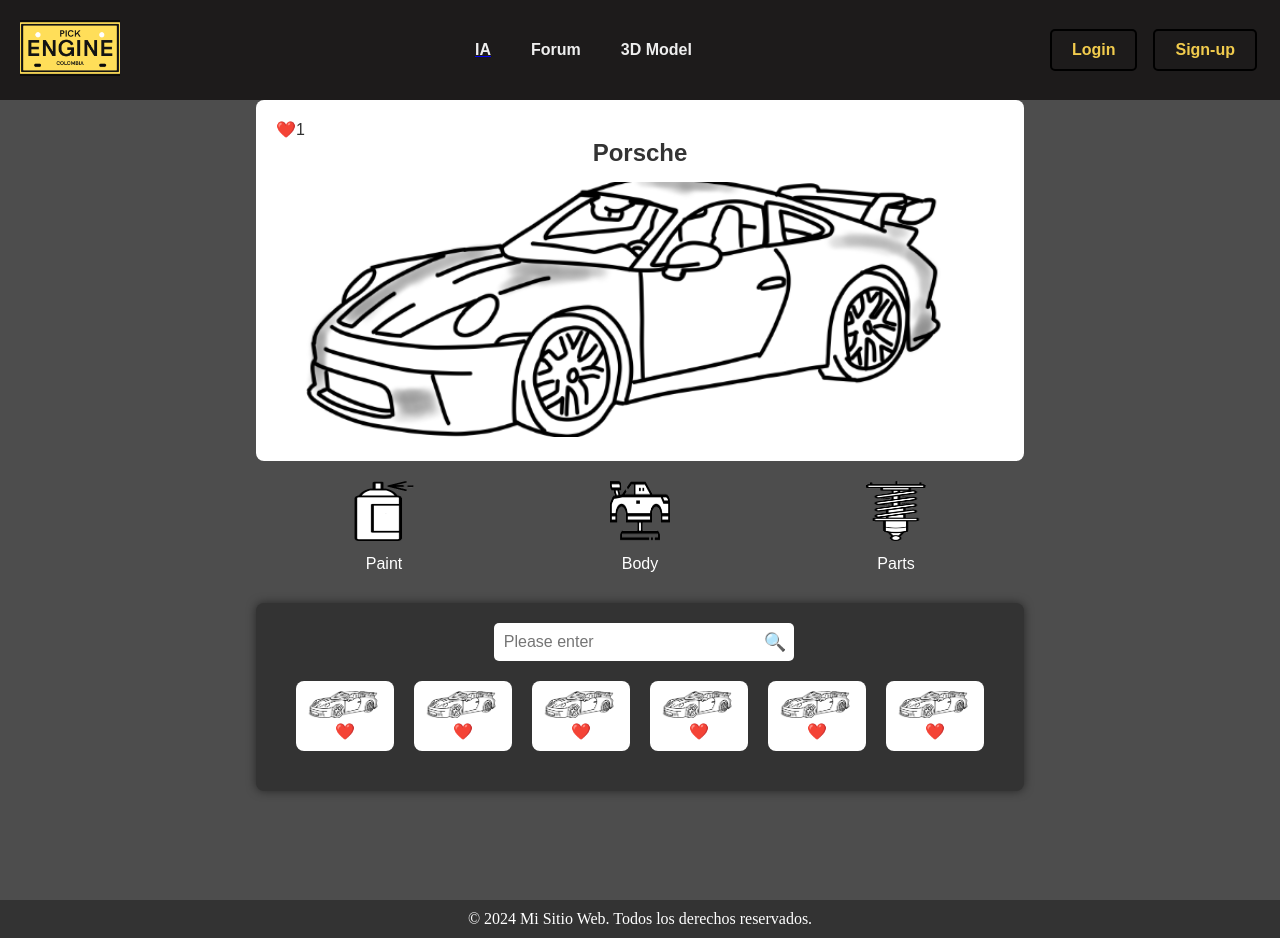
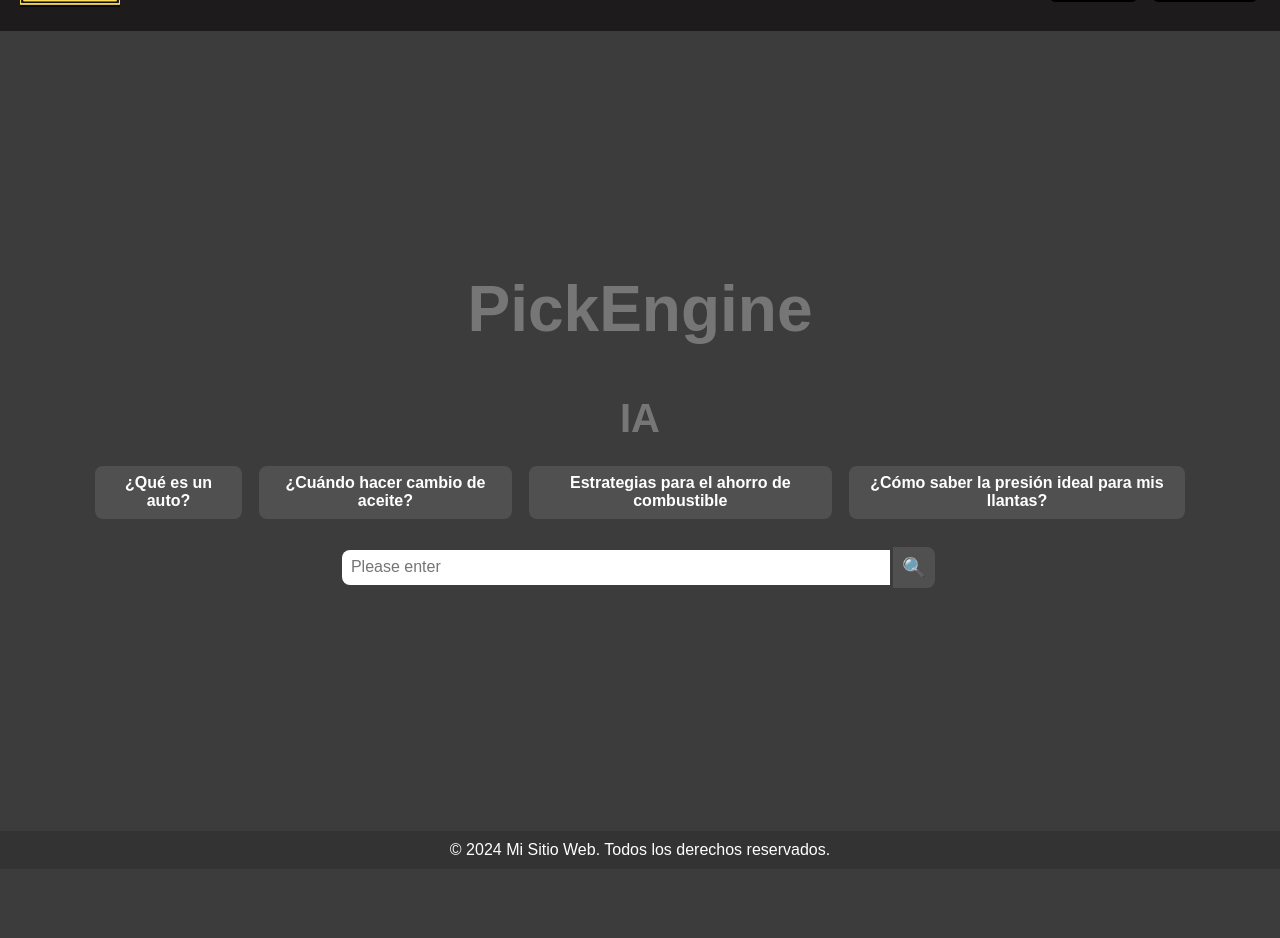
Before and after one commit to isatm/PickEngine, a React (Vite) app: page /ia in a window 1280 px wide. After the commit the page ends 869 px from the top, so only its background shows below. Built offline with nearby package versions, Linux system fonts and the light colour scheme.

Commit message:
Corrección
El jsx anterior era del apartado 3d

```diff
--- a/src/components/pages/ia.css
+++ b/src/components/pages/ia.css
@@ -1,101 +1,83 @@
-.container {
-    background-color: #4d4d4d;
-    color: white;
+* {
+    margin: 0;
+    padding: 0;
+    box-sizing: border-box;
+  }
+
+  body {
     font-family: Arial, sans-serif;
+    background-color: #3c3c3c;
+    color: #ffffff;
+    display: flex;
+    align-items: center;
+    justify-content: center;
     height: 100vh;
   }
 
-main {
+  .container {
     display: flex;
-    flex-direction: column;
+    justify-content: center;
     align-items: center;
-    background-color: #4d4d4d;
+    height: 100vh;
+    width: 100vw;
   }
 
-.car-section {
-    background-color: #fff;
-    color: #333;
-    padding: 20px;
-    border-radius: 8px;
-    text-align: center;
-    width: 60%;
-}
-
-.car-image {
-    width: 100%;
-    height: auto;
-    margin-top: 15px;
-}
-
-.options {
-    display: flex;
-    justify-content: space-around;
-    width: 60%;
-    margin-top: 20px;
-}
-
-.option {
+  .content {
     text-align: center;
   }
 
-.option img {
-    width: 60px;
-    height: 60px;
-    margin-bottom: 10px;
+  .main-title {
+    font-size: 400%;
+    color: rgba(255, 255, 255, 0.3);
   }
 
-.search-section {
-    display: flex;
-    justify-content: center;
-    align-items: center;
+  .subtitle {
+    font-size: 250%;
+    color: rgba(255, 255, 255, 0.3);
+    margin-bottom: 2%;
   }
 
-.search-input {
-    width: 300px;
-    padding: 10px;
-    border-radius: 5px;
-    border: none;
+  .button-group {
+    display: flex;
+    gap: 1%;
+    justify-content: center;
+    margin-bottom: 2%;
   }
 
-.search-icon {
-    margin-left: -30px;
-    font-size: 18px;
-    color: #333;
+  .info-button {
+    background-color: rgba(255, 255, 255, 0.1);
+    color: #ffffff;
+    border: none;
+    padding: 0.8% 1.5%;
+    font-size: 100%;
+    cursor: pointer;
+    border-radius: 0.5rem;
   }
 
-.gallery-section {
-    display: flex;
-    justify-content: center;
-    gap: 20px;
-    padding: 20px;
+  .info-button:hover {
+    background-color: rgba(255, 255, 255, 0.2);
   }
 
-.gallery-item {
-    background-color: #fff;
-    color: #333;
-    padding: 10px;
-    border-radius: 8px;
-    text-align: center;
-    width: 150px;
-    position: relative;
+  .search-bar {
+    display: flex;
+    align-items: center;
+    justify-content: center;
   }
 
-.gallery-car-image {
-    width: 100%;
-    height: auto;
+  .search-bar input {
+    padding: 0.8%;
+    font-size: 100%;
+    width: 50%;
+    border: none;
+    border-radius: 0.5rem 0 0 0.5rem;
   }
 
-.likes {
-    display: flex;
-    align-items: center;
-    justify-content: flex-start;
+  .search-button {
+    padding: 0.8%;
+    background-color: rgba(255, 255, 255, 0.1);
+    border: none;
+    cursor: pointer;
+    border-radius: 0 0.5rem 0.5rem 0;
+    font-size: 120%;
+    color: #ffffff;
   }
-
-.search-gallery-container {
-    width: 60%;
-    background-color: #333;
-    border-radius: 8px;
-    padding: 20px;
-    margin-top: 30px;
-    box-shadow: 0 0 10px rgba(0, 0, 0, 0.5);
-}
--- a/src/components/pages/ia.jsx
+++ b/src/components/pages/ia.jsx
@@ -3,46 +3,20 @@
 export default function IA() {
     return (
         <div className="container">
-            <main>
-                <section className="car-section">
-                    <div className="likes">
-                        <span className="heart-icon">❤️</span>
-                        <span className="like-count">1</span>
-                    </div>
-                    <h2>Porsche</h2>
-                    <img src="/car.png" alt="Porsche Car" className="car-image" />
-                </section>
-                <section className="options">
-                    <div className="option">
-                        <img src="/spray.png" alt="Paint Icon" />
-                        <p>Paint</p>
-                    </div>
-                    <div className="option">
-                        <img src="/carroceria.png" alt="Body Icon" />
-                        <p>Body</p>
-                    </div>
-                    <div className="option">
-                        <img src="/s.png" alt="Parts Icon" />
-                        <p>Parts</p>
-                    </div>
-                </section>
-
-                <div className="search-gallery-container">
-                    <section className="search-section">
-                        <input type="text" placeholder="Please enter" className="search-input" />
-                        <span className="search-icon">🔍</span>
-                    </section>
-
-                    <section className="gallery-section">
-                        {Array(6).fill().map((_, index) => (
-                            <div key={index} className="gallery-item">
-                                <img src="/car.png" alt="Car Model" className="gallery-car-image" />
-                                <span className="heart-icon">❤️</span>
-                            </div>
-                        ))}
-                    </section>
-                </div>
-            </main>
+          <div className="content">
+            <h1 className="main-title">PickEngine</h1>
+            <h2 className="subtitle">IA</h2>
+            <div className="button-group">
+              <button className="info-button">¿Qué es un auto?</button>
+              <button className="info-button">¿Cuándo hacer cambio de aceite?</button>
+              <button className="info-button">Estrategias para el ahorro de combustible</button>
+              <button className="info-button">¿Cómo saber la presión ideal para mis llantas?</button>
+            </div>
+            <div className="search-bar">
+              <input type="text" placeholder="Please enter" />
+              <button className="search-button">🔍</button>
+            </div>
+          </div>
         </div>
-    );
+      );
 }
```
Lines whose indentation alone changed are shown as unchanged.
